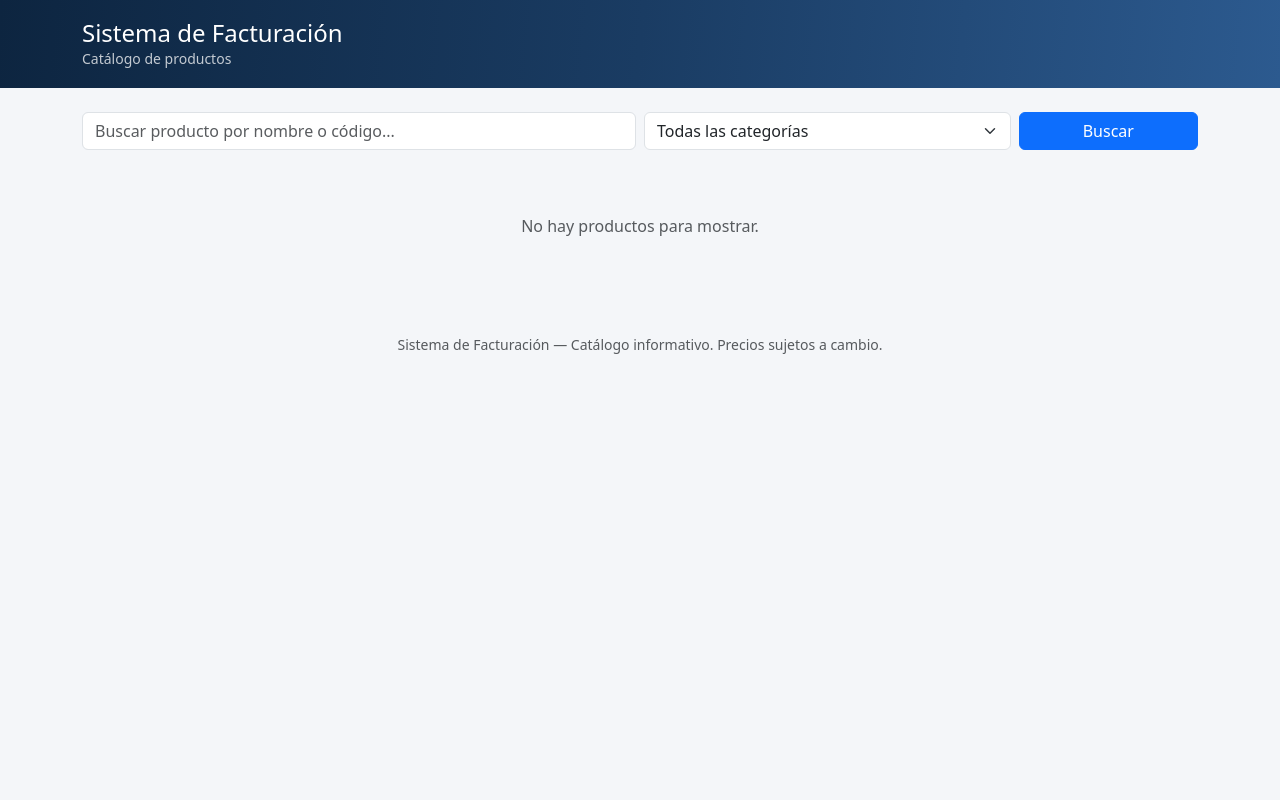
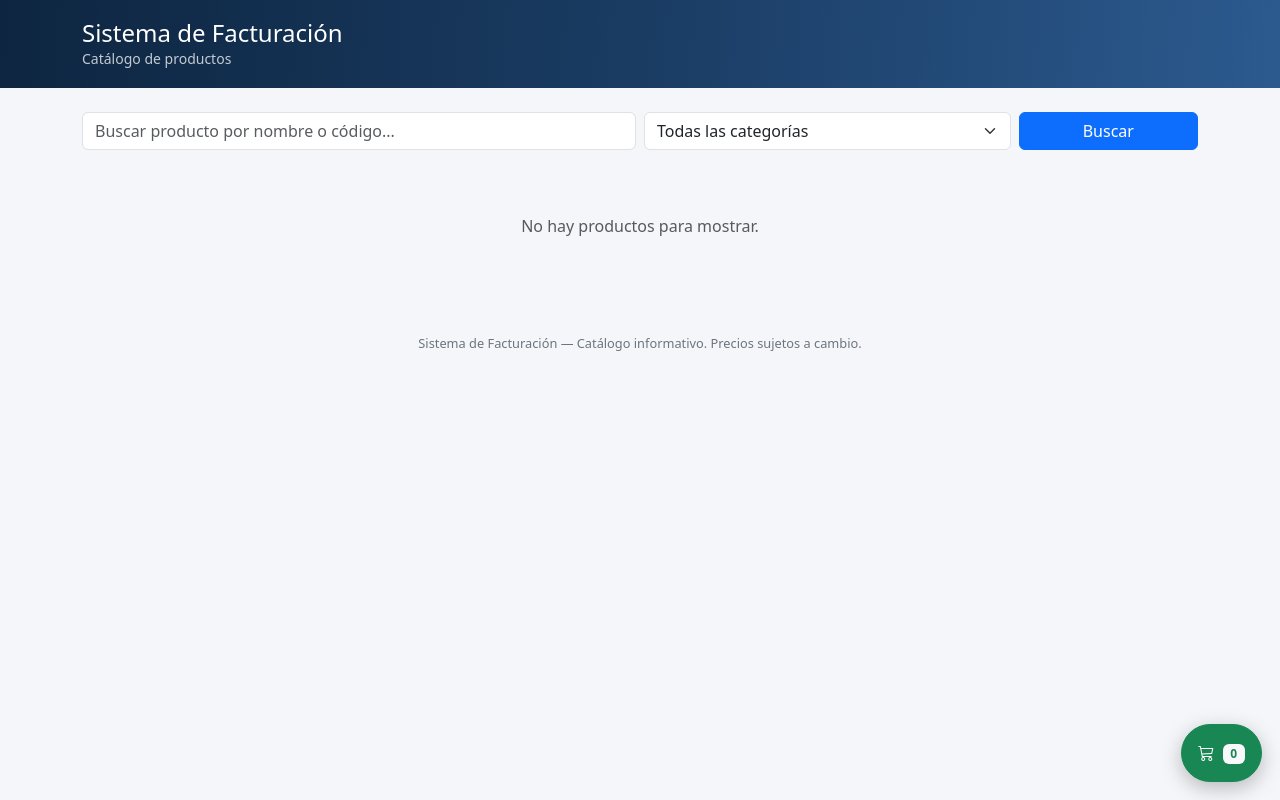
Before and after one commit to ivansaenz482/barbazul, a Flask app: page /catalogo in a window 1280 px wide. Run offline with Flask 3, Linux system fonts and the light colour scheme; data that the repository does not hold is empty.

Commit message:
Catalogo: carrito de compras + pedido por WhatsApp

```diff
--- a/app/templates/catalogo.html
+++ b/app/templates/catalogo.html
@@ -11,11 +11,16 @@
     <link href="https://cdn.jsdelivr.net/npm/bootstrap@5.3.3/dist/css/bootstrap.min.css" rel="stylesheet">
     <link href="https://cdn.jsdelivr.net/npm/bootstrap-icons@1.11.3/font/bootstrap-icons.css" rel="stylesheet">
     <style>
-        body { background: #f4f6f9; }
+        body { background: #f4f6f9; padding-bottom: 90px; }
         .cat-header { background: linear-gradient(95deg, #0d2540, #1a3c63, #2c5a8f); color: #fff; padding: 1.2rem 0; }
         .cat-header img { height: 54px; background: #fff; border-radius: 10px; padding: 3px; }
-        .product-card img { height: 160px; object-fit: cover; }
-        .price { font-size: 1.25rem; font-weight: 700; color: #198754; }
+        .product-card img { height: 150px; object-fit: cover; }
+        .price { font-size: 1.2rem; font-weight: 700; color: #198754; }
+        .cart-float {
+            position: fixed; right: 18px; bottom: 18px; z-index: 1080;
+            border-radius: 50px; box-shadow: 0 6px 20px rgba(0,0,0,.25);
+        }
+        .cat-footer { text-align: center; color: #6c757d; font-size: .8rem; padding: 1.5rem 0; }
     </style>
 </head>
 <body>
@@ -58,7 +63,7 @@
                 {% if p.image_path %}
                 <img src="{{ url_for('products.product_image', product_id=p.product_id) }}" class="card-img-top" alt="{{ p.name }}">
                 {% else %}
-                <div class="bg-light d-flex align-items-center justify-content-center" style="height:160px;">
+                <div class="bg-light d-flex align-items-center justify-content-center" style="height:150px;">
                     <i class="bi bi-box-seam text-secondary" style="font-size:2.5rem;"></i>
                 </div>
                 {% endif %}
@@ -74,12 +79,10 @@
                             <span class="badge bg-secondary">Agotado</span>
                         {% endif %}
                     </div>
-                    {% set digits = (telefono or '')|replace(' ','')|replace('-','')|replace('+','') %}
-                    {% set msg = "Hola, me interesa: " ~ p.name ~ " ($" ~ "%.2f"|format(p.sale_price or 0) ~ ")" %}
-                    <a class="btn btn-outline-success btn-sm mt-auto"
-                       href="https://wa.me/{{ digits }}?text={{ msg|urlencode }}" target="_blank" rel="noopener">
-                        <i class="bi bi-whatsapp me-1"></i>Consultar
-                    </a>
+                    <button type="button" class="btn btn-outline-primary btn-sm mt-auto"
+                            onclick="agregarCarrito('{{ p.product_id }}', {{ p.name|tojson }}, {{ (p.sale_price or 0)|float }})">
+                        <i class="bi bi-cart-plus me-1"></i>Agregar
+                    </button>
                 </div>
             </div>
         </div>
@@ -89,9 +92,108 @@
     </div>
 </div>
 
-<footer class="text-center text-muted small py-4">
+<footer class="cat-footer">
     {{ system_name }} — Catálogo informativo. Precios sujetos a cambio.
 </footer>
 
+<!-- Boton flotante del carrito -->
+<button class="btn btn-success cart-float px-3 py-3" type="button" data-bs-toggle="offcanvas" data-bs-target="#cartPanel">
+    <i class="bi bi-cart3"></i>
+    <span id="cart-count" class="badge bg-light text-success ms-1">0</span>
+</button>
+
+<!-- Panel del carrito -->
+<div class="offcanvas offcanvas-end" tabindex="-1" id="cartPanel">
+    <div class="offcanvas-header">
+        <h5 class="offcanvas-title"><i class="bi bi-cart3 me-2"></i>Mi pedido</h5>
+        <button type="button" class="btn-close" data-bs-dismiss="offcanvas"></button>
+    </div>
+    <div class="offcanvas-body d-flex flex-column">
+        <div id="cart-items" class="flex-grow-1"></div>
+        <hr>
+        <div class="d-flex justify-content-between fs-5 fw-bold mb-3">
+            <span>TOTAL</span><span id="cart-total">$0.00</span>
+        </div>
+        <div class="mb-2">
+            <input type="text" id="cliente-nombre" class="form-control" placeholder="Tu nombre (opcional)">
+        </div>
+        <div class="mb-2">
+            <input type="text" id="cliente-nota" class="form-control" placeholder="Nota o dirección (opcional)">
+        </div>
+        <button id="btn-whatsapp" class="btn btn-success btn-lg" onclick="enviarPedido()">
+            <i class="bi bi-whatsapp me-1"></i>Enviar pedido por WhatsApp
+        </button>
+        <button class="btn btn-outline-danger btn-sm mt-2" onclick="vaciarCarrito()">Vaciar carrito</button>
+    </div>
+</div>
+
+<script src="https://cdn.jsdelivr.net/npm/bootstrap@5.3.3/dist/js/bootstrap.bundle.min.js"></script>
+<script>
+const TELEFONO = "{{ (telefono or '')|replace(' ','')|replace('-','')|replace('+','') }}";
+const NEGOCIO = {{ system_name|tojson }};
+let CARRITO = [];
+try { CARRITO = JSON.parse(localStorage.getItem('barbazul_cart') || '[]'); } catch (e) { CARRITO = []; }
+
+function guardar() { try { localStorage.setItem('barbazul_cart', JSON.stringify(CARRITO)); } catch (e) {} }
+function total() { return CARRITO.reduce((s, x) => s + x.price * x.qty, 0); }
+
+function agregarCarrito(id, nombre, precio) {
+    const item = CARRITO.find(x => x.id == id);
+    if (item) { item.qty += 1; } else { CARRITO.push({ id: id, name: nombre, price: precio, qty: 1 }); }
+    guardar(); renderCarrito();
+    // feedback breve
+    const btn = event && event.currentTarget;
+    if (btn) { const t = btn.innerHTML; btn.innerHTML = '<i class="bi bi-check2"></i> Agregado'; setTimeout(() => btn.innerHTML = t, 900); }
+}
+
+function cambiarQty(id, delta) {
+    const item = CARRITO.find(x => x.id == id);
+    if (!item) return;
+    item.qty += delta;
+    if (item.qty <= 0) CARRITO = CARRITO.filter(x => x.id != id);
+    guardar(); renderCarrito();
+}
+
+function quitar(id) { CARRITO = CARRITO.filter(x => x.id != id); guardar(); renderCarrito(); }
+
+function vaciarCarrito() { if (confirm('¿Vaciar el carrito?')) { CARRITO = []; guardar(); renderCarrito(); } }
+
+function renderCarrito() {
+    const cont = document.getElementById('cart-items');
+    const count = CARRITO.reduce((s, x) => s + x.qty, 0);
+    document.getElementById('cart-count').textContent = count;
+    document.getElementById('cart-total').textContent = '$' + total().toFixed(2);
+    if (!CARRITO.length) { cont.innerHTML = '<p class="text-muted text-center py-4">Tu pedido está vacío. Agrega productos.</p>'; return; }
+    cont.innerHTML = CARRITO.map(x => `
+        <div class="d-flex align-items-center mb-2 border-bottom pb-2">
+            <div class="flex-grow-1">
+                <div class="fw-bold small">${x.name}</div>
+                <div class="text-muted small">$${x.price.toFixed(2)}</div>
+            </div>
+            <div class="btn-group btn-group-sm me-2">
+                <button class="btn btn-outline-secondary" onclick="cambiarQty('${x.id}',-1)">−</button>
+                <button class="btn btn-outline-secondary disabled">${x.qty}</button>
+                <button class="btn btn-outline-secondary" onclick="cambiarQty('${x.id}',1)">+</button>
+            </div>
+            <button class="btn btn-sm btn-outline-danger" onclick="quitar('${x.id}')">✕</button>
+        </div>`).join('');
+}
+
+function enviarPedido() {
+    if (!CARRITO.length) { alert('Tu pedido está vacío.'); return; }
+    const nombre = (document.getElementById('cliente-nombre').value || '').trim();
+    const nota = (document.getElementById('cliente-nota').value || '').trim();
+    let msg = "*Pedido — " + NEGOCIO + "*\n";
+    if (nombre) msg += "Cliente: " + nombre + "\n";
+    msg += "\n";
+    CARRITO.forEach((x, i) => { msg += `${i + 1}. ${x.name} x${x.qty} = $${(x.price * x.qty).toFixed(2)}\n`; });
+    msg += "\n*TOTAL: $" + total().toFixed(2) + "*";
+    if (nota) msg += "\nNota: " + nota;
+    const url = "https://wa.me/" + TELEFONO + "?text=" + encodeURIComponent(msg);
+    window.open(url, "_blank");
+}
+
+renderCarrito();
+</script>
 </body>
 </html>
```
